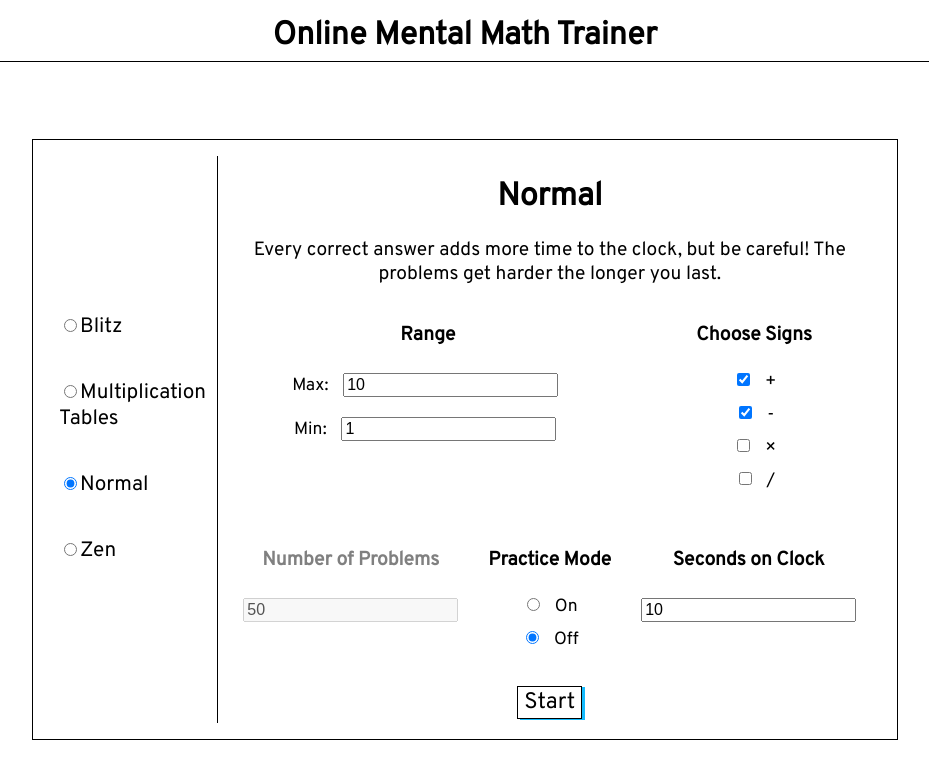
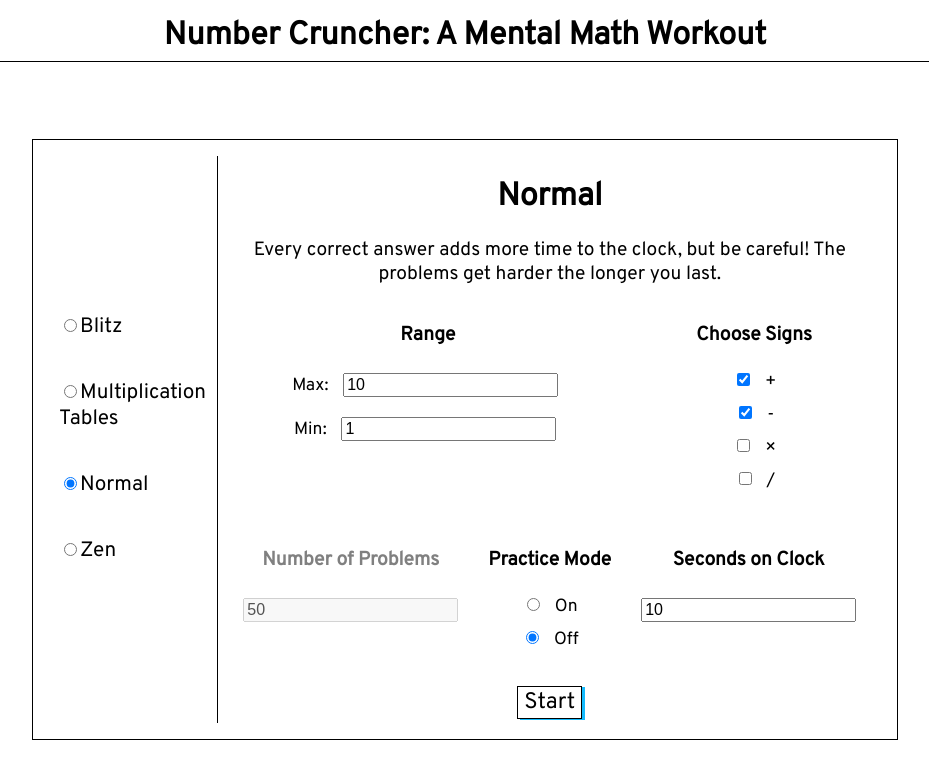
Before and after one commit to ZachJDev/Number-Crunches, a React (Create React App) app: page /Math-Trainer/options in a window 1280 px wide. Shown: the top 778 px of the page, without its empty margins (175-1104 px from the left). Built offline with nearby package versions, Linux system fonts and the light colour scheme.

Commit message:
name change, cleaned up comments on homepage.

```diff
--- a/src/Components/StartPage.js
+++ b/src/Components/StartPage.js
@@ -24,26 +24,18 @@ export default class BasicTrainer extends Component {
   }
   render() {
     const titleClass = 'title';
-    // I don't love this, but  dealing with route params (:gameMode) was a HUGE headache.abs
+    // I don't love this, but  dealing with route params (:gameMode) was a HUGE headache
     // In the future, I'd like to build this from the GameMode object.
     const modePaths = ["/Math-Trainer/Normal","/Math-Trainer/Zen", "/Math-Trainer/Blitz", "/Math-Trainer/Multiplication Tables"]
     return (
 <React.Fragment>
-       <div className='title-div'><h1 className={titleClass}>Online Mental Math Trainer</h1></div>
+       <div className='title-div'><h1 className={titleClass}>Number Cruncher: A Mental Math Workout </h1></div>
       <Switch>
         <Route path="/Math-Trainer/options" exact render={(routeProps) =><Options {...routeProps} handleOptions={this.handleOptions}/>}/>
         <Route path={modePaths} exact render={routeProps => <MathTrainer {...routeProps} options={this.state.options} handleRestart={this.handleRestart} />}/>
 
       <Route to="" render={() => <Redirect to="/Math-Trainer/options"/>}/>
       </Switch>
-
-       {/* <div>
-        {this.state.isGameOver ? (
-          <Options handleOptions={this.handleOptions} />
-        ) : (
-         <MathTrainer options={this.state.options} handleRestart={this.handleRestart} />
-        )}
-      </div>  */}
 </React.Fragment>
     );
   }
```
